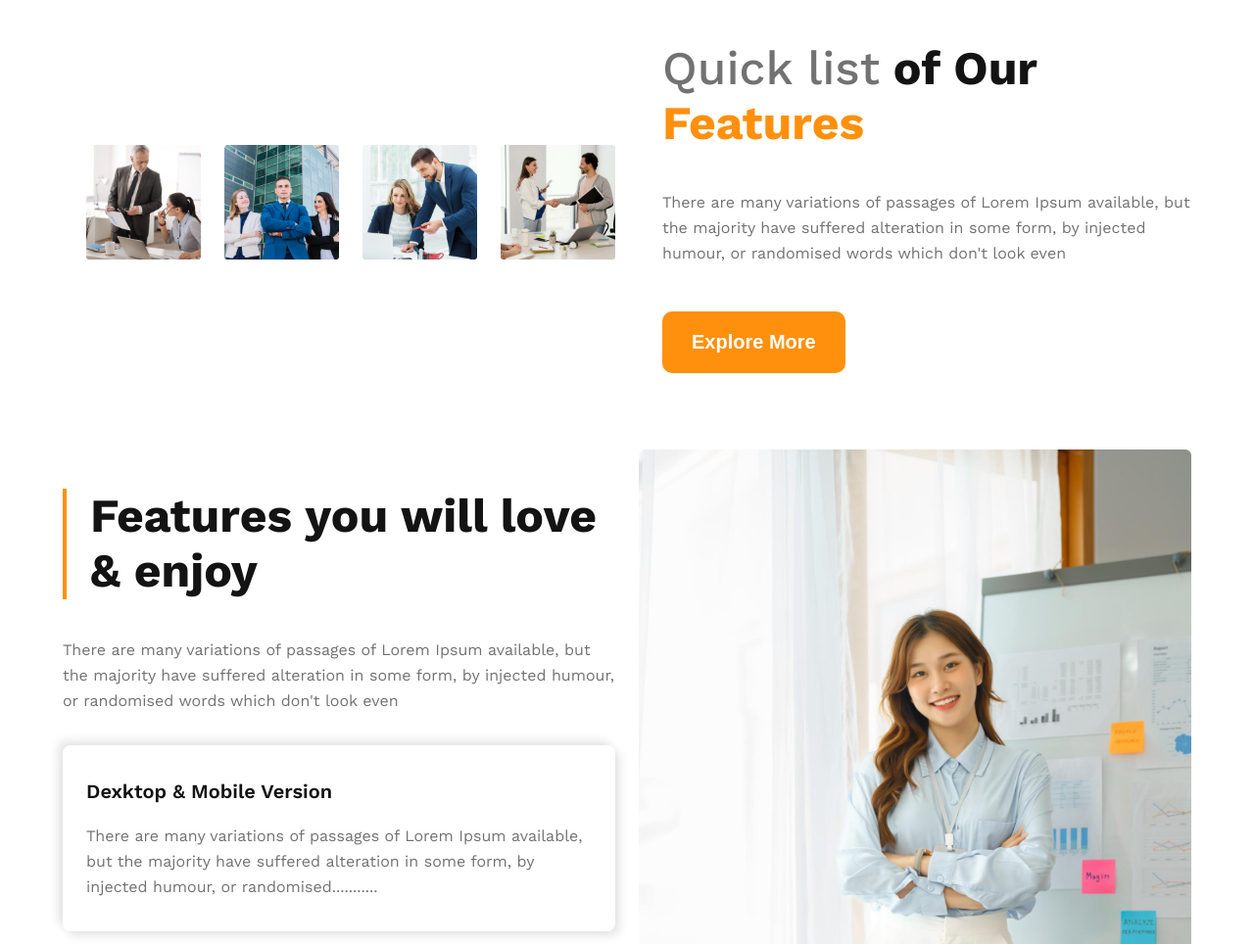
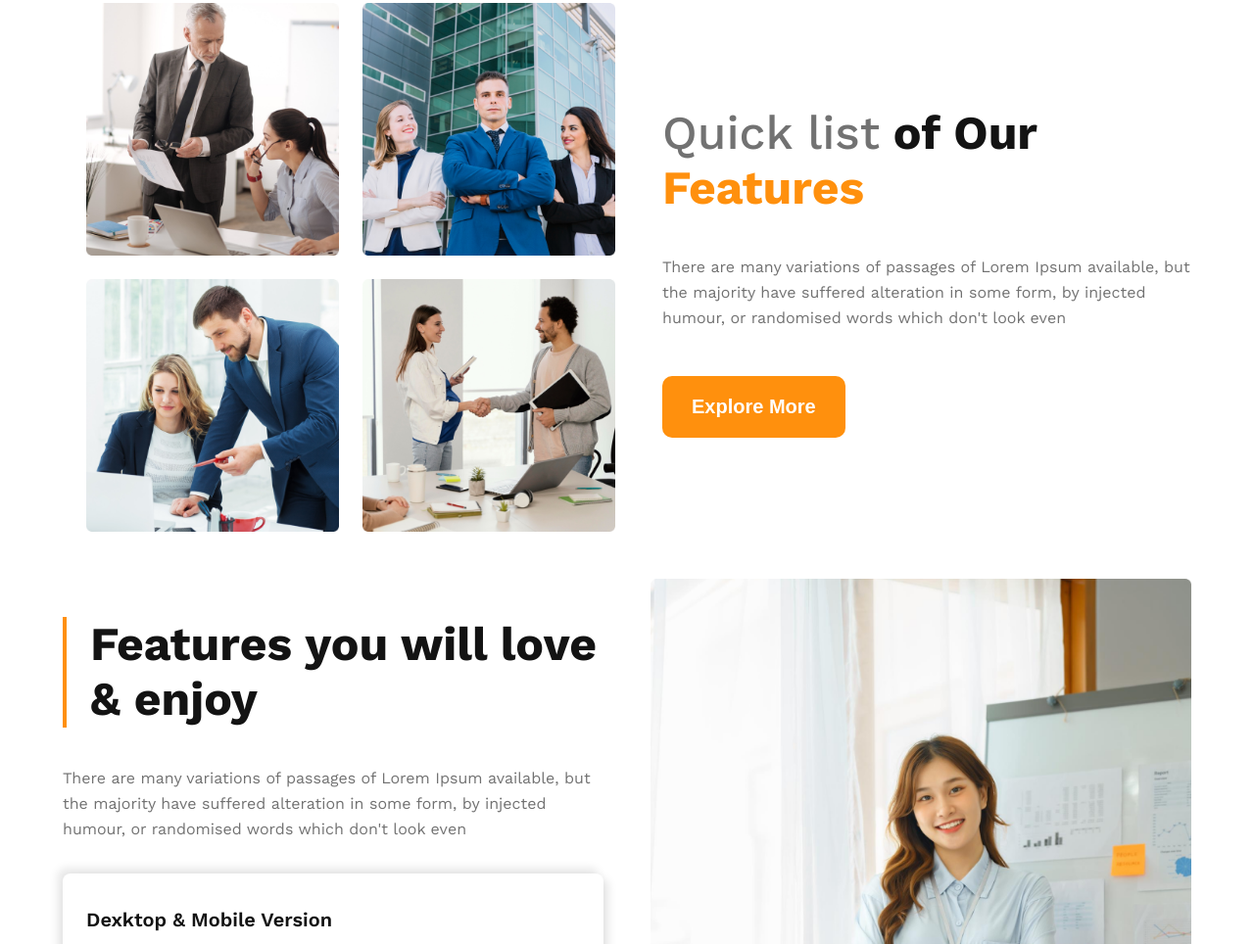
Before and after one commit to IgMominKhan/architect, a plain HTML site: page index.html in a window 1280 px wide. Shown: the part 1208-2172 px from the top of the page at 98% size. Drawn offline with nearby package versions, Linux system fonts and the light colour scheme.

```diff
--- a/css/styles.css
+++ b/css/styles.css
@@ -206,6 +206,7 @@ nav{
 }
 
 .features-list{
+  --split-gap:3rem;
   padding-bottom: 0;
 }
 
@@ -283,7 +284,7 @@ padding-block: 1.5em;
 
 
 @media screen and (min-width:75rem) {
-  .grid {
+  .our-records .grid {
     grid-template-columns: repeat(4,1fr);
   }
 }
```
